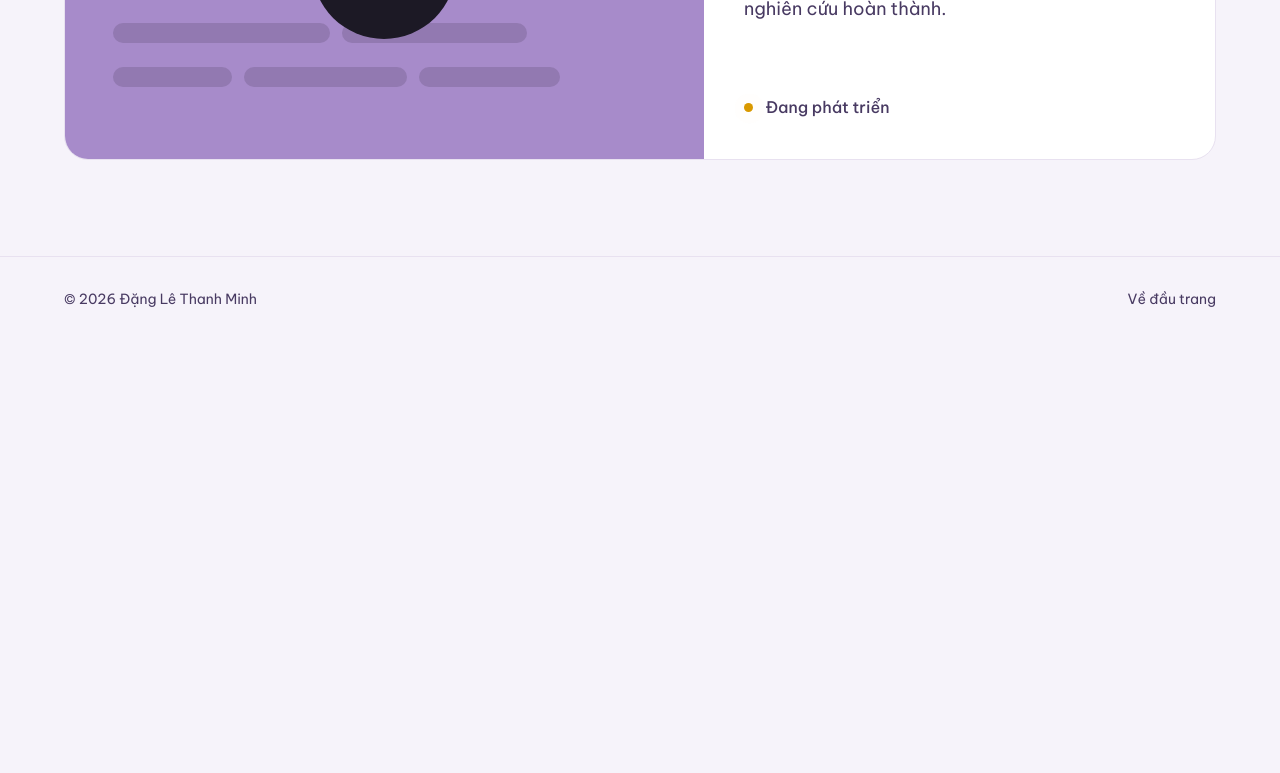
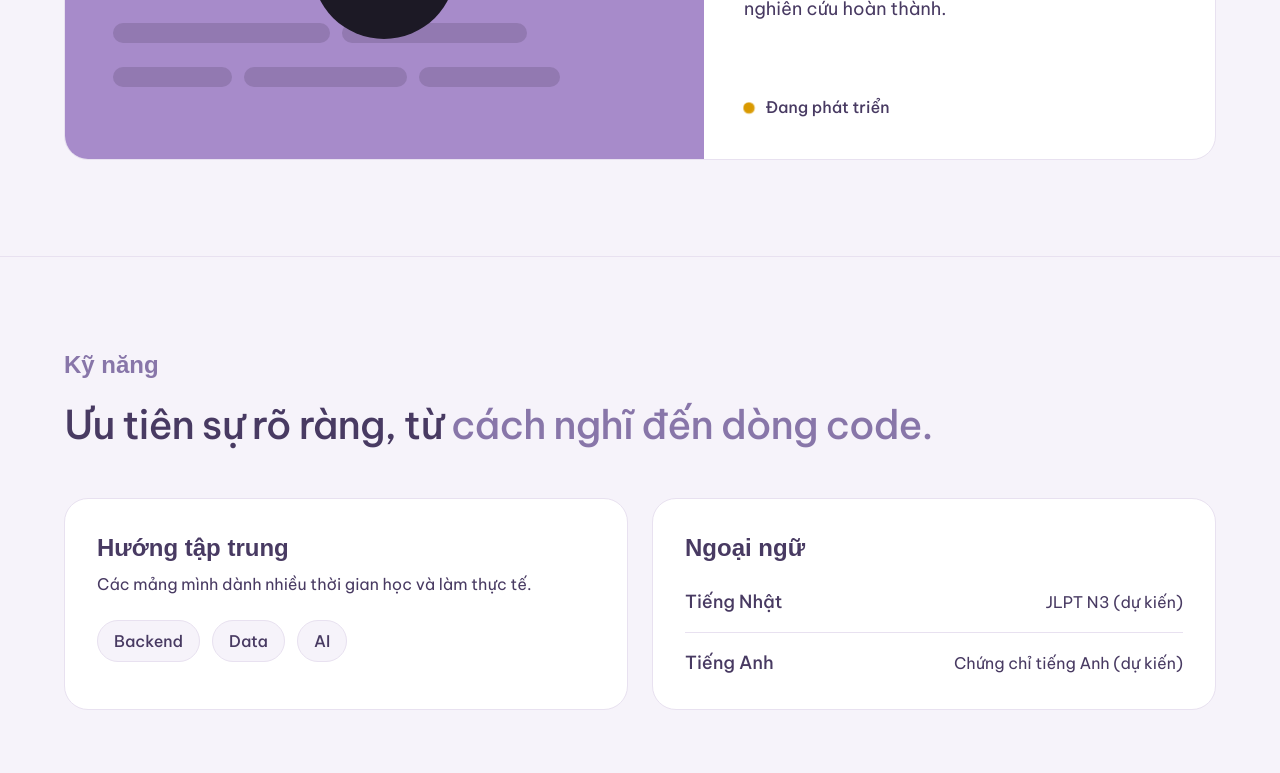
Before and after one commit to hcmuit-minhdang/portfolio, a Next.js app: page / in a window 1280 px wide. Shown: the part 2000-2773 px from the top of the page. Before the commit the page ends 2341 px from the top, so only its background shows below. Built offline with nearby package versions, Linux system fonts and the light colour scheme; a web font is replaced by a local one.

Commit message:
feat: skills and process

```diff
--- a/src/app/motion.css
+++ b/src/app/motion.css
@@ -85,6 +85,18 @@
     transparent
   );
   animation: drift 14s ease-in-out infinite alternate;
+}
+
+/* Thẻ nội dung nhấc nhẹ khi rê chuột */
+.card-lift {
+  transition:
+    translate 0.35s cubic-bezier(0.16, 1, 0.3, 1),
+    border-color 0.3s;
+}
+
+.card-lift:hover {
+  translate: 0 -4px;
+  border-color: var(--accent);
 }
 
 /* Dự án chưa công bố */
@@ -196,6 +208,7 @@
     animation: none;
   }
 
+  .card-lift,
   .sealed-lines,
   .hero-letter,
   .hero-glow,
@@ -208,6 +221,7 @@
     transform: none;
   }
 
+  .card-lift:hover,
   .hero-letter:hover,
   .btn:hover {
     translate: none;
--- a/src/app/page.tsx
+++ b/src/app/page.tsx
@@ -1,6 +1,7 @@
 import { About } from "@/components/about";
 import { Hero } from "@/components/hero";
 import { Projects } from "@/components/projects";
+import { Skills } from "@/components/skills";
 
 export default function Home() {
   return (
@@ -12,6 +13,7 @@ export default function Home() {
       <Hero />
       <About />
       <Projects />
+      <Skills />
     </main>
   );
 }
--- /dev/null
+++ b/src/components/skills.tsx
@@ -0,0 +1,102 @@
+import { Reveal } from "@/components/reveal";
+import { languages, processSteps, skillGroups } from "@/lib/skills";
+
+export function Skills() {
+  return (
+    <section
+      id="ky-nang"
+      aria-labelledby="ky-nang-tieu-de"
+      className="border-t border-line"
+    >
+      <div className="shell py-16 md:py-24">
+        <h2
+          id="ky-nang-tieu-de"
+          className="font-display text-2xl leading-none font-bold text-highlight"
+        >
+          Kỹ năng
+        </h2>
+
+        <Reveal>
+          <p className="mt-6 text-[clamp(1.75rem,3.1vw,3.5rem)] leading-[1.22] font-medium tracking-tight text-balance">
+            Ưu tiên sự rõ ràng, từ{" "}
+            <span className="text-highlight">cách nghĩ đến dòng code.</span>
+          </p>
+        </Reveal>
+
+        <div className="mt-10 grid gap-6 md:mt-12 md:grid-cols-2">
+          {skillGroups.map((group, index) => (
+            <Reveal key={group.title} delay={index * 0.08} className="grid h-full">
+              <div className="card-lift flex h-full flex-col rounded-3xl border border-line bg-surface p-6 md:p-8">
+                <h3 className="font-display text-2xl leading-snug font-bold">
+                  {group.title}
+                </h3>
+                {group.description && (
+                  <p className="mt-2 text-pretty text-ink-2">
+                    {group.description}
+                  </p>
+                )}
+                <ul className="mt-6 flex flex-wrap gap-3">
+                  {group.items.map(({ name, note }) => (
+                    <li
+                      key={name}
+                      className="inline-flex items-baseline gap-2 rounded-full border border-line bg-bg px-4 py-2 font-medium"
+                    >
+                      <span>{name}</span>
+                      {note && (
+                        <span className="text-sm font-normal text-ink-2">
+                          {note}
+                        </span>
+                      )}
+                    </li>
+                  ))}
+                </ul>
+              </div>
+            </Reveal>
+          ))}
+
+          <Reveal delay={skillGroups.length * 0.08} className="grid h-full">
+            <div className="card-lift flex h-full flex-col rounded-3xl border border-line bg-surface p-6 md:p-8">
+              <h3 className="font-display text-2xl leading-snug font-bold">
+                Ngoại ngữ
+              </h3>
+              <ul className="mt-4 divide-y divide-line">
+                {languages.map(({ name, note }) => (
+                  <li
+                    key={name}
+                    className="flex flex-wrap items-baseline justify-between gap-2 py-4 first:pt-2 last:pb-0"
+                  >
+                    <span className="text-lg font-medium">{name}</span>
+                    {note && <span className="text-ink-2">{note}</span>}
+                  </li>
+                ))}
+              </ul>
+            </div>
+          </Reveal>
+        </div>
+
+        <div className="mt-12 md:mt-16">
+          <h3 className="font-display text-2xl leading-none font-bold text-highlight">
+            Cách làm việc
+          </h3>
+
+          <ol className="mt-6 grid gap-6 md:grid-cols-3">
+            {processSteps.map((step, index) => (
+              <li key={step.title}>
+                <Reveal delay={index * 0.1} className="grid h-full">
+                  <div className="card-lift flex h-full flex-col rounded-3xl border border-line bg-surface p-6 md:p-8">
+                    <h4 className="font-display text-2xl leading-snug font-bold">
+                      {step.title}
+                    </h4>
+                    <p className="mt-3 text-pretty text-ink-2">
+                      {step.description}
+                    </p>
+                  </div>
+                </Reveal>
+              </li>
+            ))}
+          </ol>
+        </div>
+      </div>
+    </section>
+  );
+}
--- /dev/null
+++ b/src/lib/skills.ts
@@ -0,0 +1,59 @@
+// Danh sách kỹ năng, ngoại ngữ và cách làm việc.
+// Khi muốn bổ sung ngôn ngữ / framework / công cụ cụ thể, thêm mục vào skillGroups.
+
+export type SkillItem = {
+  name: string;
+  note?: string;
+};
+
+export type SkillGroup = {
+  title: string;
+  description?: string;
+  items: SkillItem[];
+};
+
+export const skillGroups: SkillGroup[] = [
+  {
+    title: "Hướng tập trung",
+    description:
+      "Các mảng mình dành nhiều thời gian học và làm thực tế.",
+    items: [{ name: "Backend" }, { name: "Data" }, { name: "AI" }],
+  },
+  // Khi chốt danh sách công cụ cụ thể, bỏ comment và điền vào đây:
+  // {
+  //   title: "Dùng thường xuyên",
+  //   items: [{ name: "..." }],
+  // },
+  // {
+  //   title: "Đang học",
+  //   items: [{ name: "..." }],
+  // },
+];
+
+export const languages: SkillItem[] = [
+  { name: "Tiếng Nhật", note: "JLPT N3 (dự kiến)" },
+  { name: "Tiếng Anh", note: "Chứng chỉ tiếng Anh (dự kiến)" },
+];
+
+export type ProcessStep = {
+  title: string;
+  description: string;
+};
+
+export const processSteps: ProcessStep[] = [
+  {
+    title: "Hiểu kỹ bài toán trước",
+    description:
+      "Tách nhỏ vấn đề và chốt rõ đầu vào, đầu ra trước khi bắt tay vào làm.",
+  },
+  {
+    title: "Giữ cấu trúc gọn gàng",
+    description:
+      "Chọn giải pháp đơn giản, dễ đọc và dễ sửa thay vì phức tạp hóa.",
+  },
+  {
+    title: "Kiểm tra trên thực tế",
+    description:
+      "Xây từng phần chạy được, tự kiểm thử kỹ rồi mới mở rộng tiếp.",
+  },
+];
```
